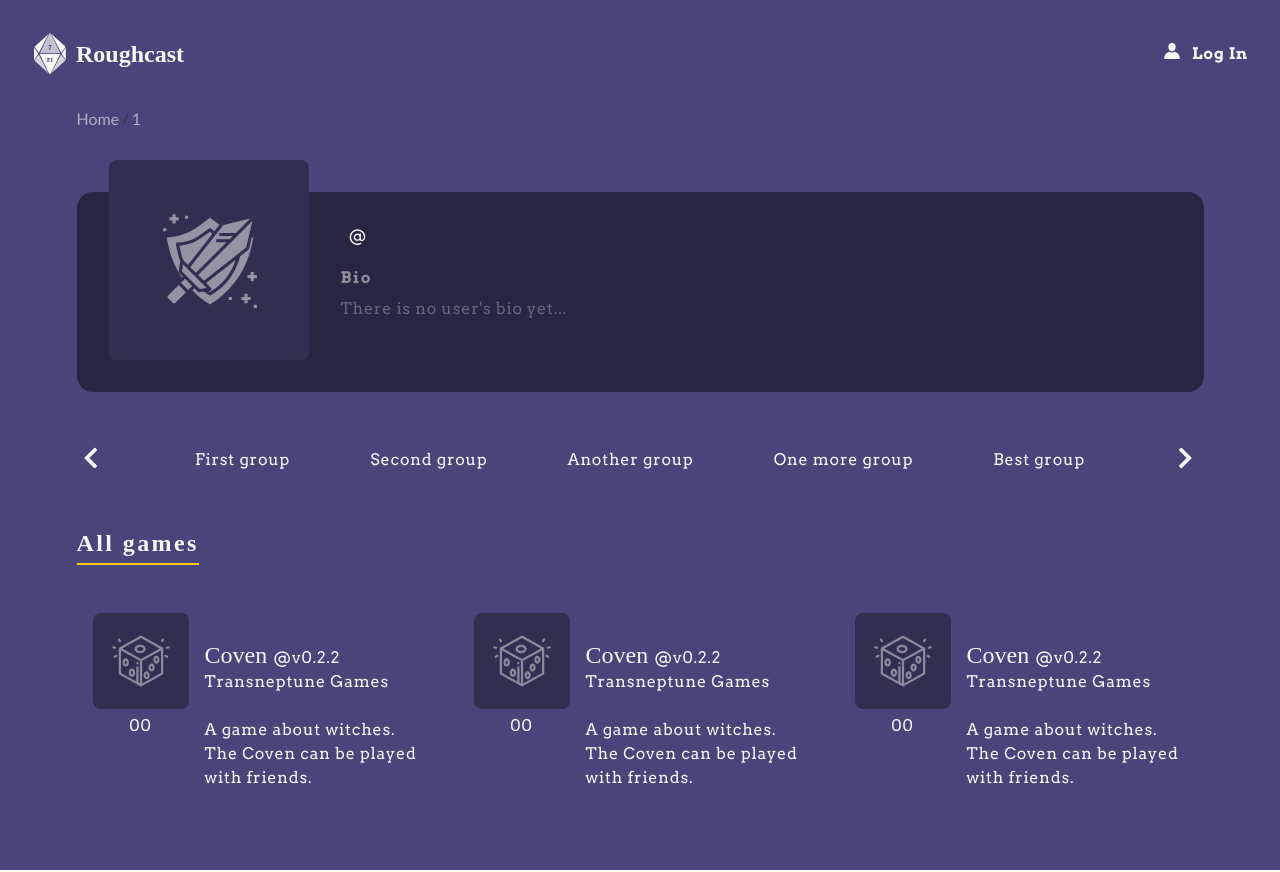
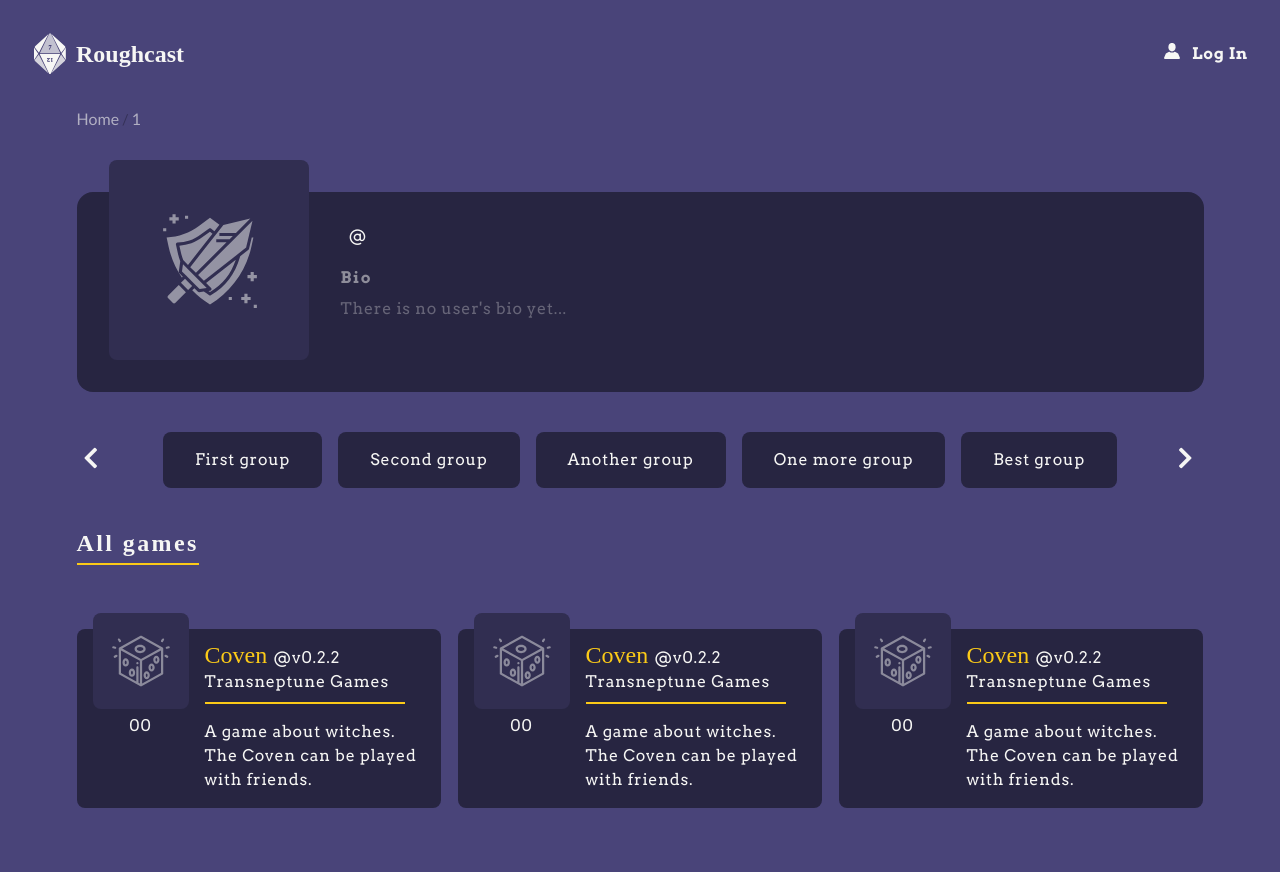
Before and after one commit to wlonk/roughcast, a Vue app: page /u/1 in a window 1280 px wide. Built offline with nearby package versions, Linux system fonts and the light colour scheme; no server answers; the HTML template or start-up script is replaced by a standard one; a web font is replaced by a local one; what semantic-ui-vue, vue-async-computed, vue-scrollactive would draw is missing.

Commit message:
Add game card and group tab colors to dark theme

```diff
--- a/src/styles/layout/themes.scss
+++ b/src/styles/layout/themes.scss
@@ -248,4 +248,29 @@
       }
     }
   }
+  .game-card {
+    color: $dm-main-font-color;
+    background-color: $dm-dark-font-color;
+    .header {
+      color: $dm-accent-bg-color;
+    }
+    .team {
+      border-bottom: 2px solid $dm-accent-bg-color;
+    }
+  }
+  .group-tabs {
+    .chevron:hover {
+      color: $dm-accent-bg-color;
+    }
+    &>div>* {
+      background-color: $dm-dark-font-color;
+      &:hover {
+        box-shadow: $dm-focus-shadow;
+      }
+      &.chosen {
+        background-color: $dm-accent-bg-color;
+        color: $dm-dark-font-color;
+      }
+    }
+  }
 }
```
